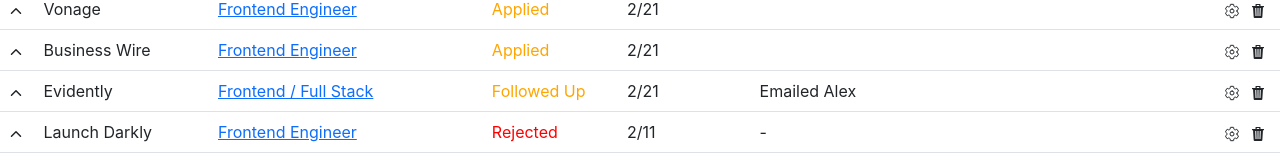
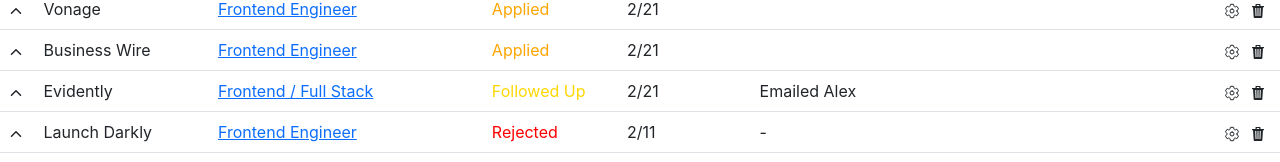
Before and after one commit to Gnola/job_tracker, a React (Create React App) app in the folder client/: page / in a window 1280 px wide. Shown: the part 620-782 px from the top of the page. Built offline with nearby package versions, Linux system fonts and the light colour scheme; data requests are answered from the project's data file.

Commit message:
Fixed status colors

```diff
--- a/client/src/components/Job.js
+++ b/client/src/components/Job.js
@@ -39,8 +39,11 @@
         setStatusColor('red')
         break;
       case 'Followed Up':
-        setStatusColor('orange')
+        setStatusColor('gold')
         break;
+			case 'Offer':
+				setStatusColor('lightgreen')
+				break;
       default:
         setStatusColor('black')
     }
```
